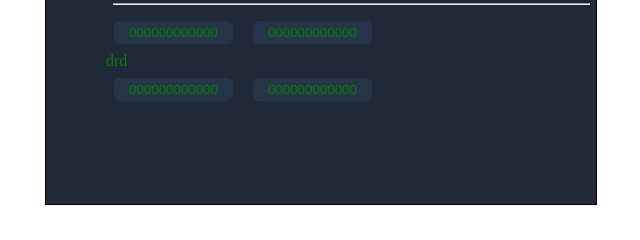
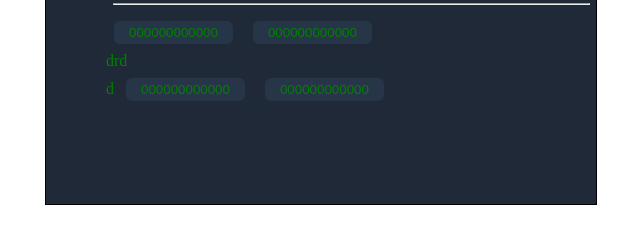
Before and after one commit to segunajibola/password-generator, a plain HTML site: page index.html in a window 1280 px wide. Shown: the part 367-607 px from the top of the page, 319-959 px from the left. Drawn offline with Linux system fonts and the light colour scheme.

Commit message:
edit password-1

```diff
--- a/index.html
+++ b/index.html
@@ -27,7 +27,7 @@
             <button id="password2-el">000000000000</button>
         </div>
         drd
-        <div>
+        <div>d
             <button id="password3-el">000000000000</button>
             <button id="password4-el">000000000000</button>
         </div>
```
